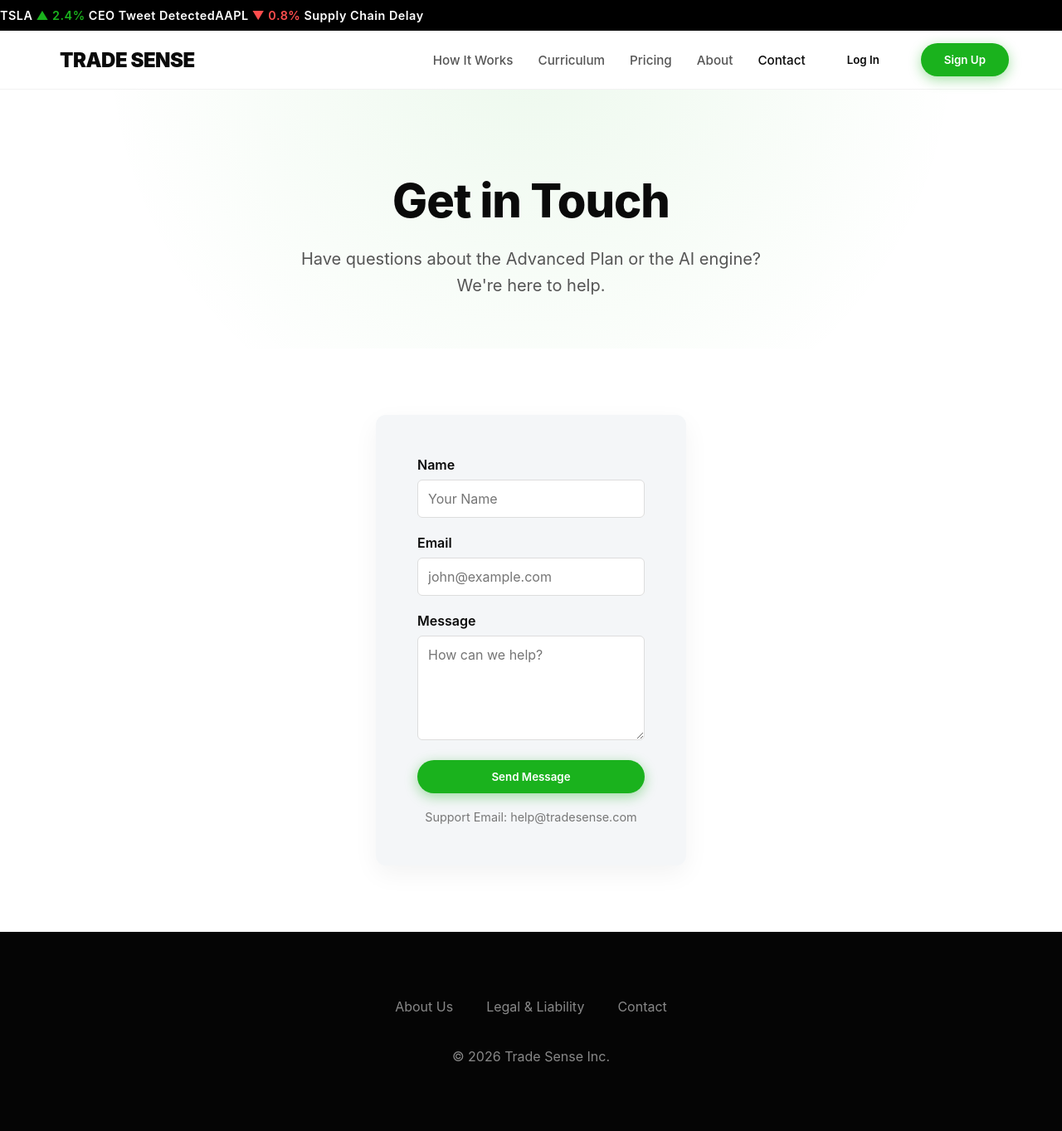
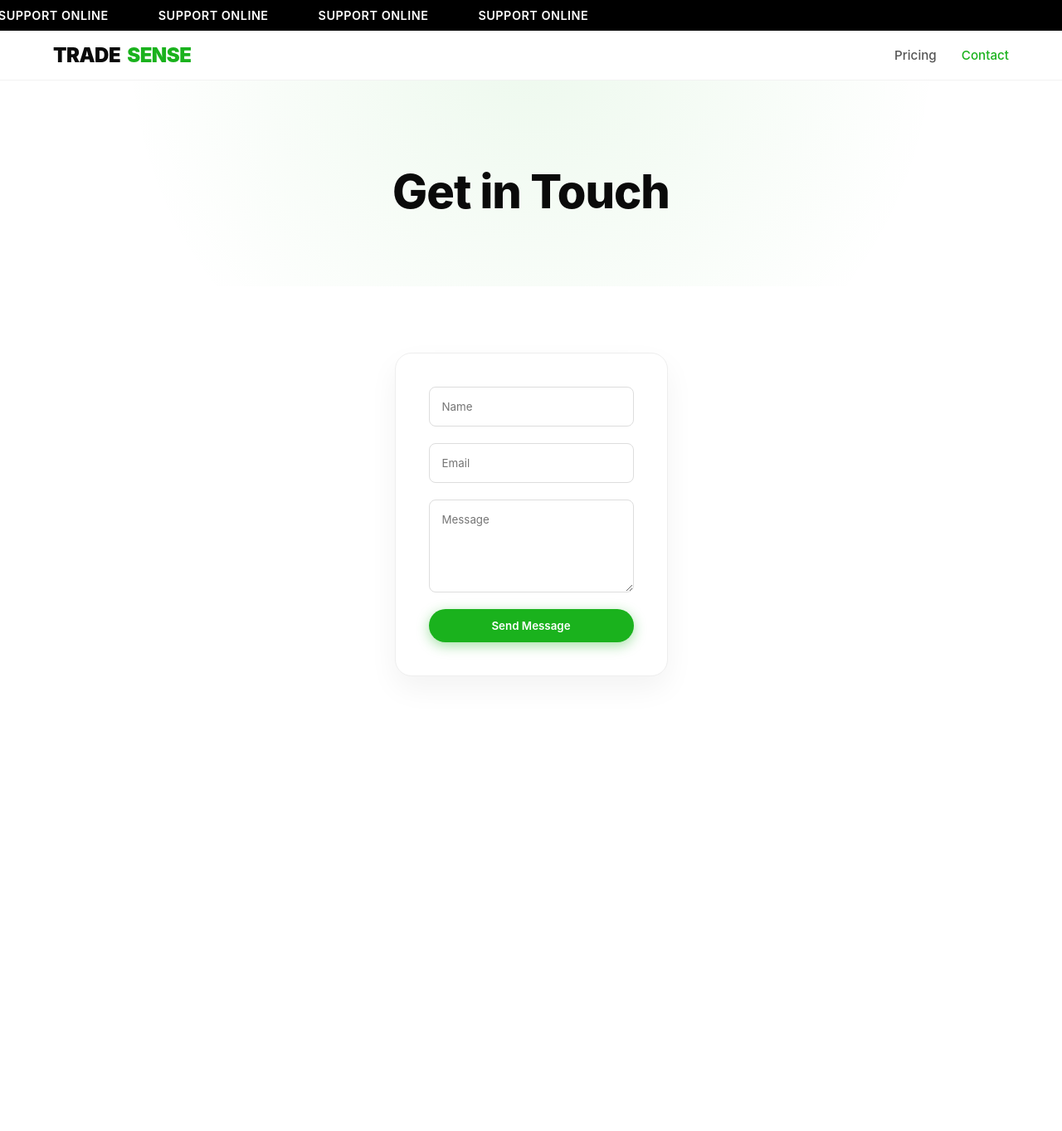
Before and after one commit to testeraccount8437/tradesense, a plain HTML site: page contact.html in a window 1280 px wide. Shown: the whole page at 83% size. After the commit the page ends 895 px from the top, so only its background shows below. Drawn offline with Linux system fonts and the light colour scheme.

Commit message:
Update contact.html

```diff
--- a/contact.html
+++ b/contact.html
@@ -2,65 +2,31 @@
 <html lang="en">
 <head>
     <meta charset="UTF-8">
-    <meta name="viewport" content="width=device-width, initial-scale=1.0">
-    <title>Contact Us | Trade Sense</title>
+    <title>Contact | Trade Sense</title>
     <link rel="stylesheet" href="style.css">
-    <style>
-        .form-group { margin-bottom: 20px; text-align: left; }
-        .form-group label { display: block; margin-bottom: 8px; font-weight: 600; color: var(--primary-green); }
-        .form-group input, .form-group textarea { width: 100%; padding: 12px; border: 1px solid #ddd; border-radius: 6px; font-size: 1rem; }
-        .contact-box { background: var(--off-white); padding: 50px; border-radius: 12px; max-width: 600px; margin: 0 auto; box-shadow: 0 10px 30px rgba(0,0,0,0.05); }
-    </style>
 </head>
 <body>
-    <div class="ticker-wrap"><div class="ticker"><span>TSLA <span class="up">▲ 2.4%</span> CEO Tweet Detected</span><span>AAPL <span class="down">▼ 0.8%</span> Supply Chain Delay</span></div></div>
+    <div class="ticker-wrap"><div class="ticker-content"><span class="ticker-item">SUPPORT ONLINE</span></div></div>
     <nav>
-        <a href="index.html" class="logo"><div class="logo-icon"></div> TRADE SENSE</a>
+        <a href="index.html" class="logo">TRADE<span>SENSE</span></a>
         <div class="nav-menu">
-            <a href="how-it-works.html">How It Works</a>
-            <a href="curriculum.html">Curriculum</a>
             <a href="pricing.html">Pricing</a>
-            <a href="about.html">About</a>
-            <a href="contact.html" style="color:var(--primary-green)">Contact</a>
-            <button class="btn-login">Log In</button>
-            <button class="btn-cta">Sign Up</button>
+            <a href="contact.html" style="color:var(--brand-green)">Contact</a>
         </div>
     </nav>
-
-    <header class="page-header fade-in">
+    <header class="page-header reveal">
         <h1>Get in Touch</h1>
-        <p>Have questions about the Advanced Plan or the AI engine? We're here to help.</p>
     </header>
-
-    <div class="container fade-in">
-        <div class="contact-box">
-            <form>
-                <div class="form-group">
-                    <label>Name</label>
-                    <input type="text" placeholder="Your Name">
-                </div>
-                <div class="form-group">
-                    <label>Email</label>
-                    <input type="email" placeholder="john@example.com">
-                </div>
-                <div class="form-group">
-                    <label>Message</label>
-                    <textarea rows="5" placeholder="How can we help?"></textarea>
-                </div>
-                <button type="button" class="btn-cta" style="width:100%;">Send Message</button>
+    <div class="container reveal" style="max-width:600px;">
+        <div class="glass-panel">
+            <form style="display:flex; flex-direction:column; gap:20px;">
+                <input type="text" placeholder="Name" style="padding:15px; border:1px solid #ddd; border-radius:8px;">
+                <input type="email" placeholder="Email" style="padding:15px; border:1px solid #ddd; border-radius:8px;">
+                <textarea rows="5" placeholder="Message" style="padding:15px; border:1px solid #ddd; border-radius:8px;"></textarea>
+                <button class="btn-cta">Send Message</button>
             </form>
-            <p style="margin-top:20px; font-size:0.9rem; text-align:center; color:#777;">Support Email: help@tradesense.com</p>
         </div>
     </div>
-
-    <footer>
-        <div class="footer-links">
-            <a href="about.html">About Us</a>
-            <a href="legal.html">Legal & Liability</a>
-            <a href="contact.html">Contact</a>
-        </div>
-        <p>&copy; 2026 Trade Sense Inc.</p>
-    </footer>
     <script src="script.js"></script>
 </body>
 </html>
```
